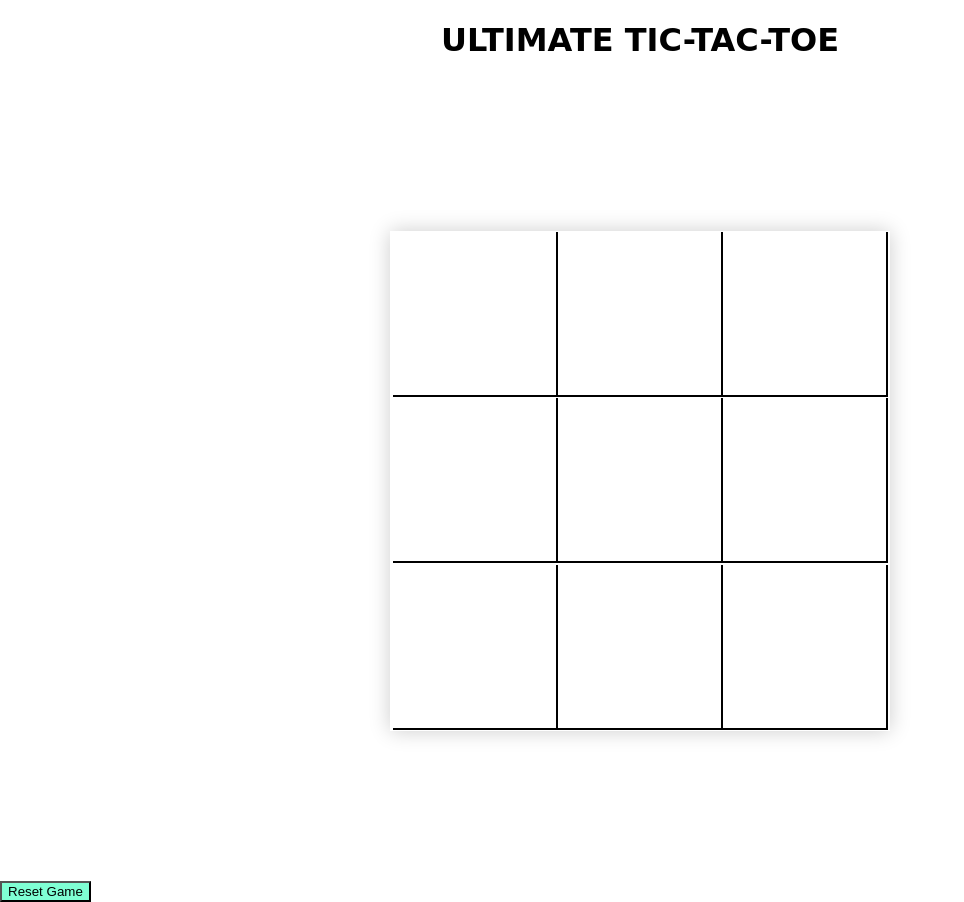
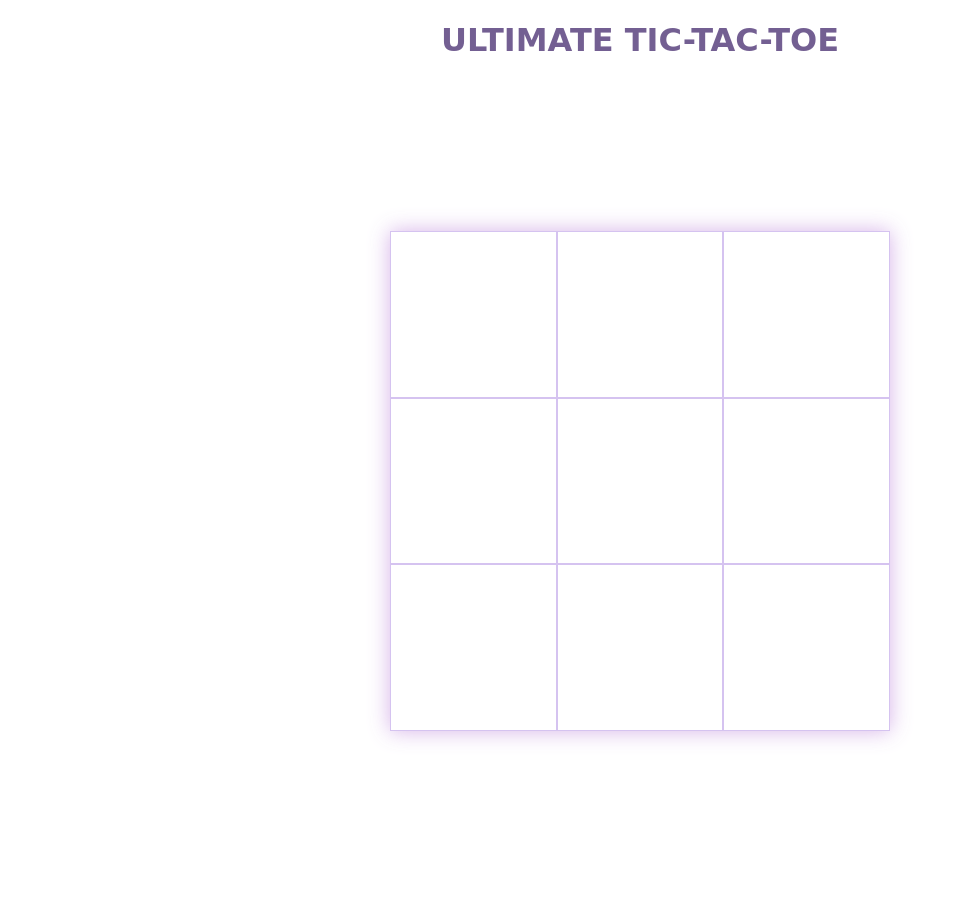
Before and after one commit to Robsness23/project-1, a plain HTML site: page ultimate-tic-tac-toe/index.html in a window 1280 px wide. Shown: the whole page, without its empty margins (0-964 px from the left). After the commit the page ends 881 px from the top, so only its background shows below. Drawn offline with Linux system fonts and the light colour scheme; a web font is replaced by a local one.

Commit message:
Added a few notes onto app.js, styled the grid a bit more with some colour and altered the border

```diff
--- a/ultimate-tic-tac-toe/index.html
+++ b/ultimate-tic-tac-toe/index.html
@@ -16,6 +16,5 @@
   <div class="grid-wrapper">
     <div class="grid"></div>
   </div>
-  <button>Reset Game</button>
 </body>
 </html>
--- a/ultimate-tic-tac-toe/styles/style.css
+++ b/ultimate-tic-tac-toe/styles/style.css
@@ -12,6 +12,7 @@ h1 {
   justify-content: center;
   align-items: center;
   font-family: 'Bungee Inline', cursive;
+  color: #270757a5;
 }
 
 .grid-wrapper {
@@ -22,21 +23,21 @@ h1 {
 }
 .grid {
   align-items: center;
-  box-shadow: 0 0 20px 0 rgba(0, 0, 0, 0.2);
+  box-shadow: 0 0 20px 0 rgba(207, 166, 228, 0.864);
   display: flex;
   flex-wrap: wrap;
-  height: 100%;
+  height: 80%;
   justify-content: center;
   height: 500px;
   width: 500px;
 }
 
 .grid div {
-  border: 2px black;
-  border-right-style: solid;
-  border-bottom-style: solid;
-  height: 33%;
-  width: 33%;
+  flex-wrap: wrap;
+  border: 1px solid #d5c3f0;
+  flex-grow: 1;
+  height: 33.33%;
+  width: 33.33%;
 }
 .symbols {
   font-size: 70px;
@@ -44,12 +45,10 @@ h1 {
   justify-content: center;
   align-items: center;
   font-family: 'Bungee Inline', cursive;
+  color: #270757a5;
 
 }
-
 button{
   display: flex;
   background-color: aquamarine;
-  justify-content: center;
-  align-items: center;
 }
```
Also changed, not shown: ultimate-tic-tac-toe/scripts/app.js (+14 -7 lines).
